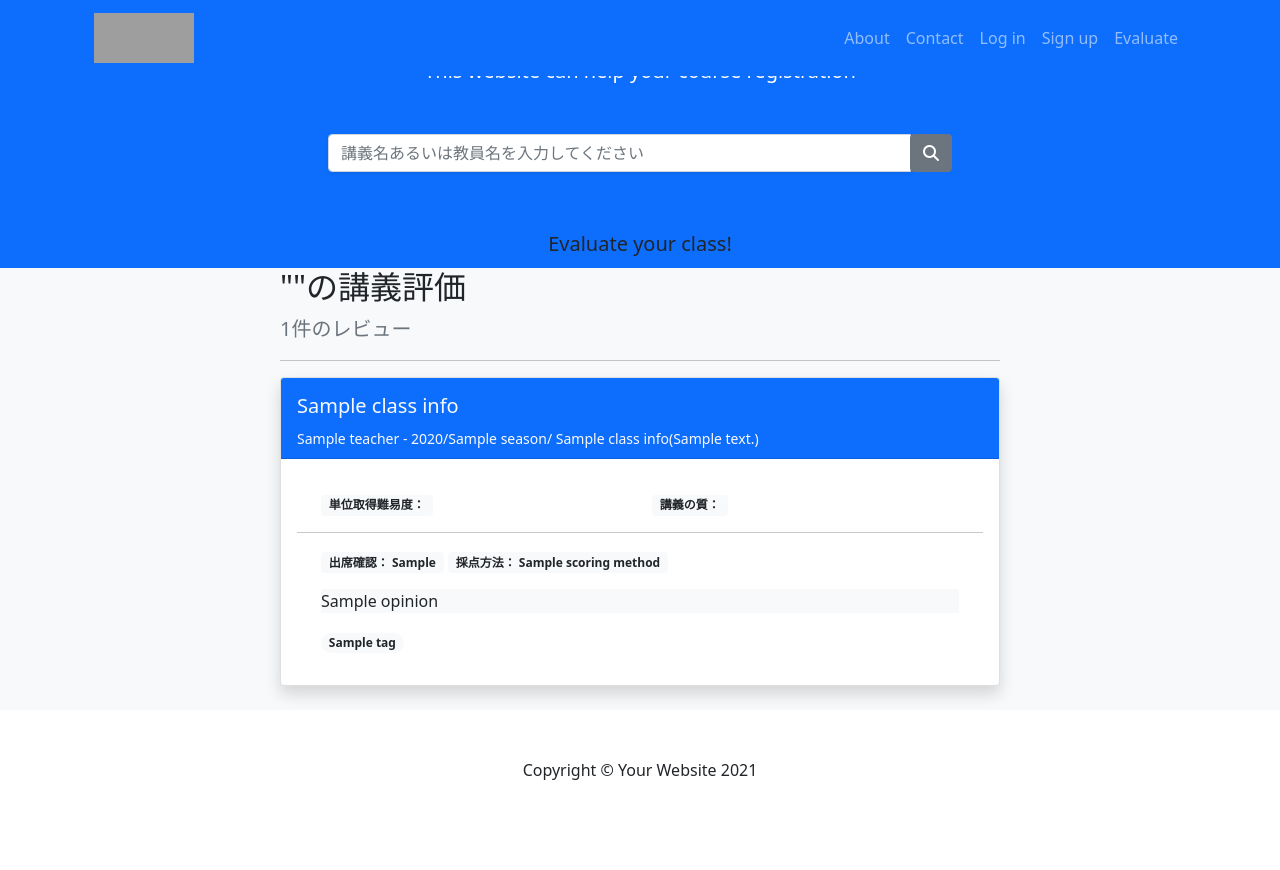
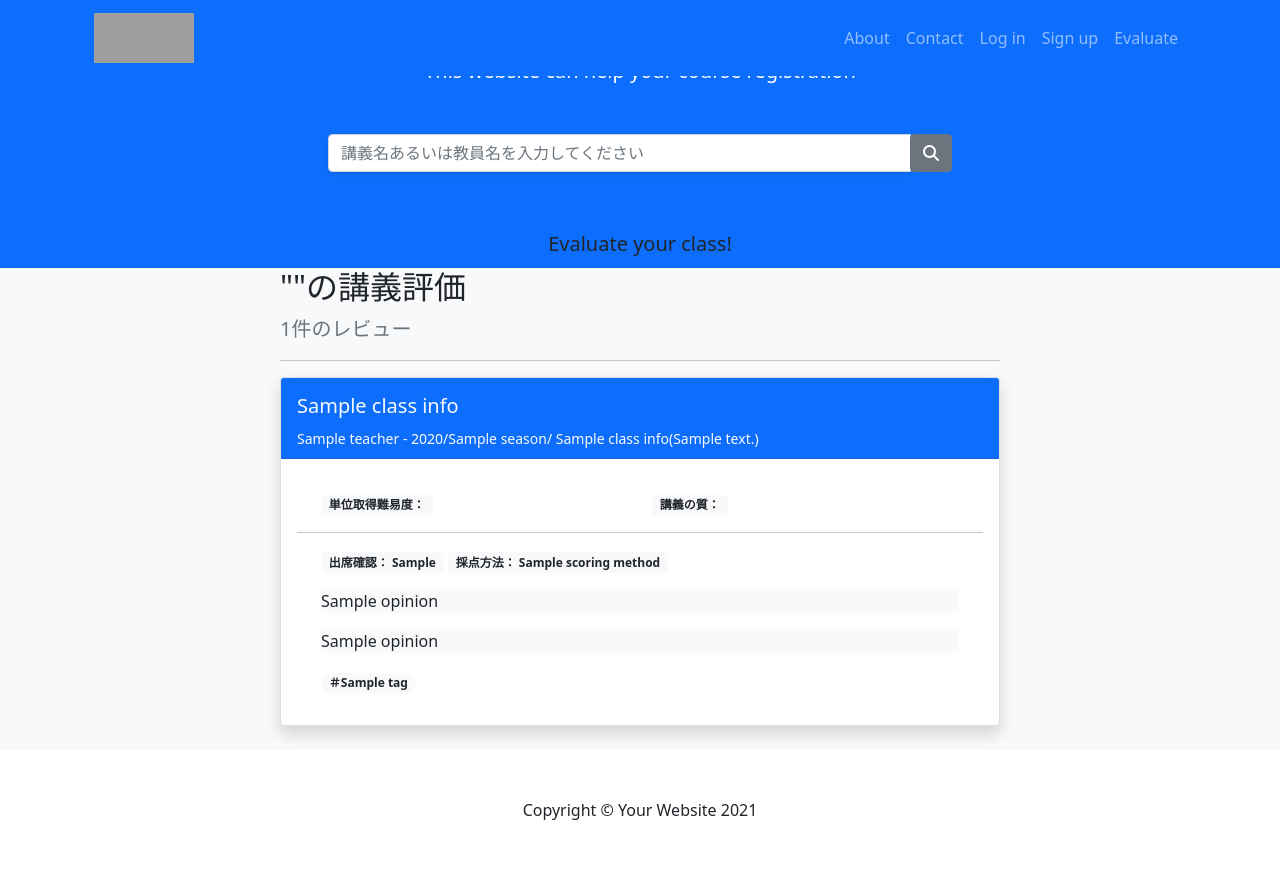
Before and after one commit to kodaaai/Rish, a Django app: template search/templates/search/search.html in a window 1280 px wide. Before the commit the page ends 780 px from the top, so only its background shows below. Run offline with Django 4.2, Linux system fonts and the light colour scheme; the template is opened without the code that fills it: most values are stand-ins (such as "Sample title", 1, 10 or a date in 2020); some libraries are stand-ins or nearby versions; grey boxes are pictures that could not be loaded.

Commit message:
tag change

```diff
--- a/review/forms.py
+++ b/review/forms.py
@@ -185,7 +185,7 @@
     tag = forms.ModelMultipleChoiceField(
         label='タグ',
         queryset=Tag.objects.all(),
-        widget=forms.CheckboxSelectMultiple(),
+
     )
 
     class Meta:
--- a/search/templates/search/search.html
+++ b/search/templates/search/search.html
@@ -94,11 +94,24 @@
                             {% endif %}
                         </div>
                         <div class="container">
+                            {% if review.opinion%}
+                            <p class="bg-light text-dark">
+                                {{ review.opinion }}
+                            </p>
+                            {% else %}
+                            {% endif %}
+                            {% if review.tag %}
+
                             {% for tag in review.tag.all %}
-                            <p class="badge bg-light text-dark col rounded-pill">
-                                {{tag.name}}
+                            {% if not tag.id is 3%}
+                            <p class="badge bg-light text-dark rounded-pill">
+                                ＃{{tag.name}}
                             </p>
+                            {%else%}
+                            {%endif%}
                             {% endfor %}
+                            {% else %}
+                            {% endif %}
                         </div>
                     </div>
                 </div>
```
